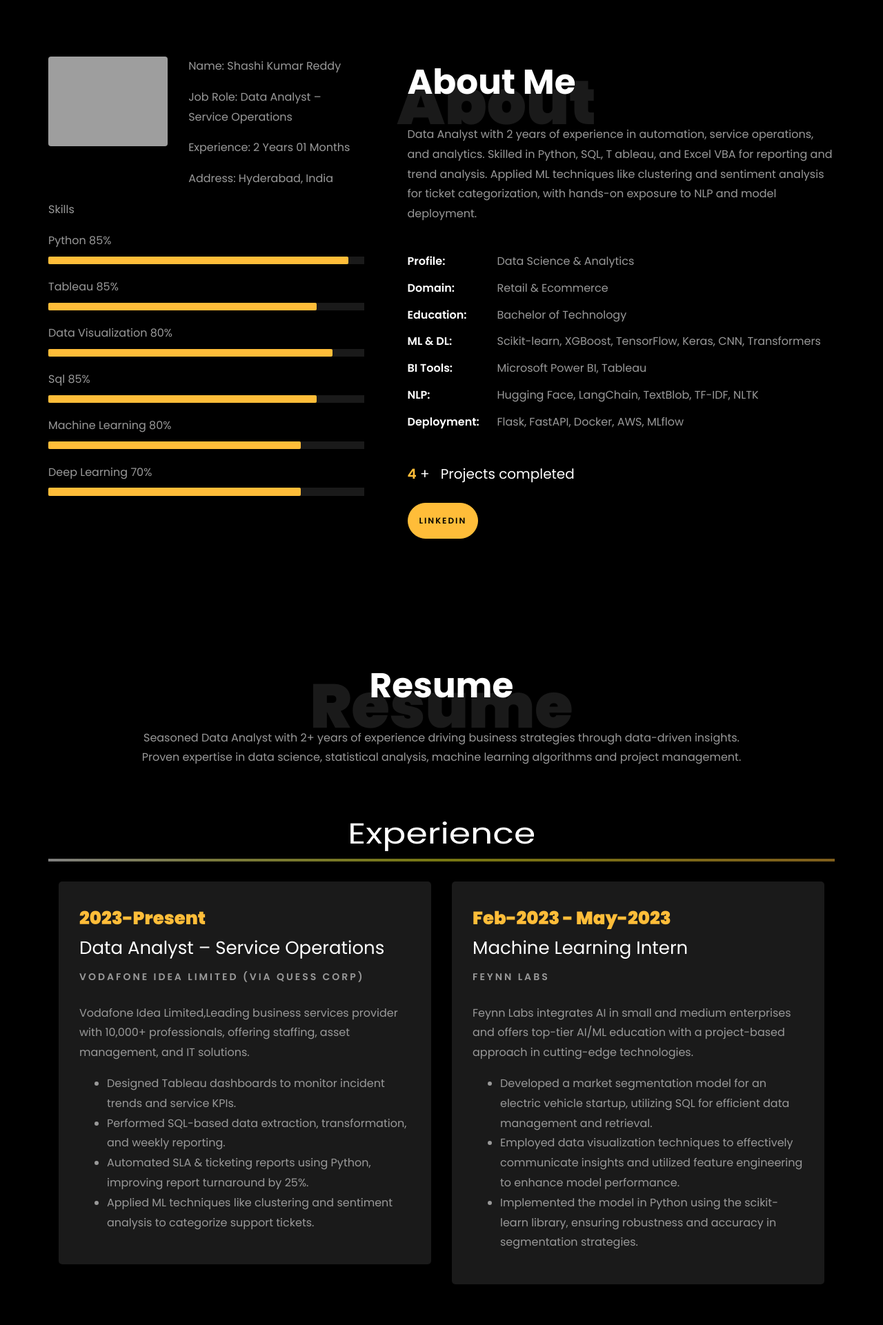
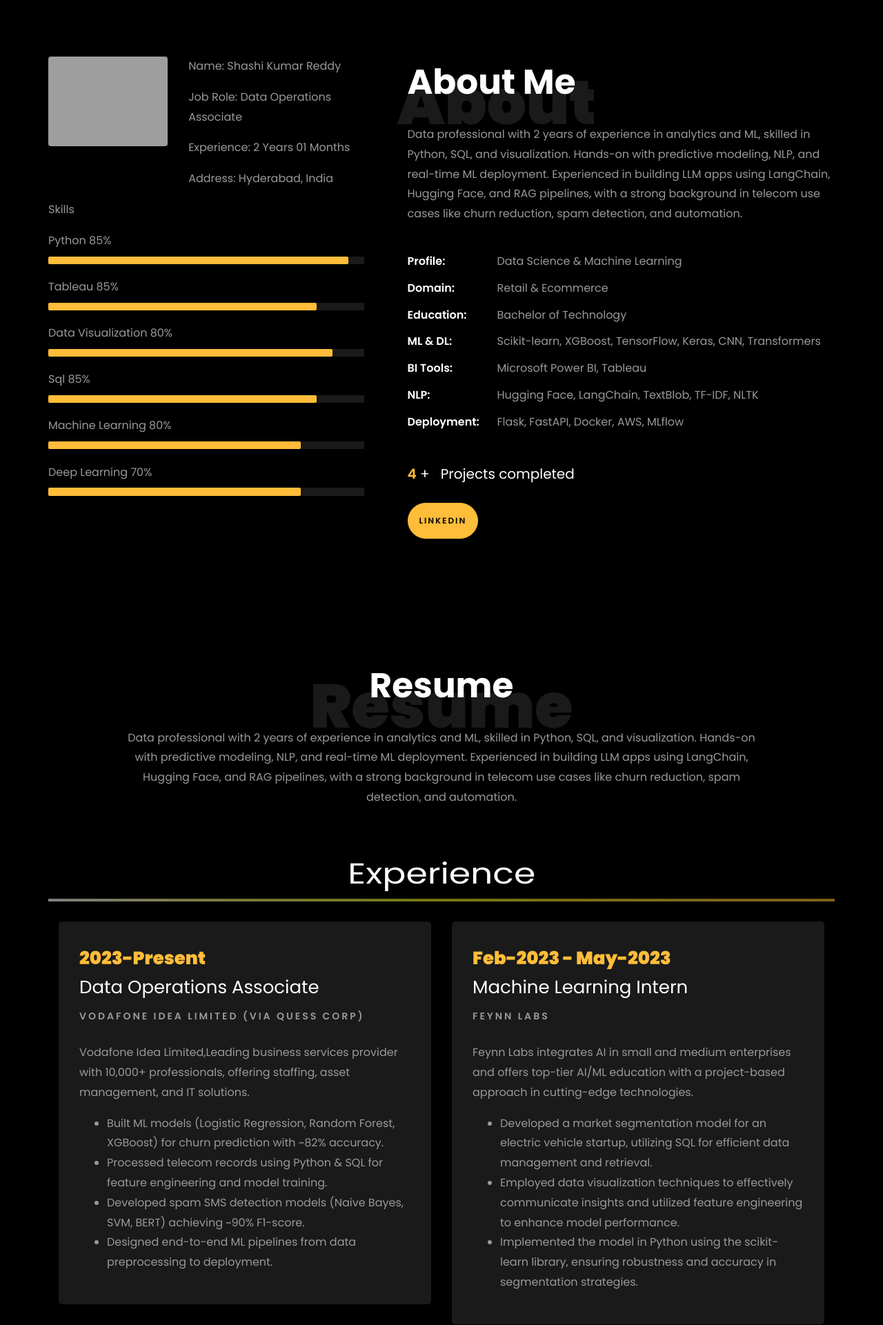
Before and after one commit to Shashi-chintalapalli/Shashi-chintalapalli.github.io, a plain HTML site: page index.html in a window 1280 px wide. Shown: the part 780-2701 px from the top of the page at 69% size. Drawn offline with Linux system fonts and the light colour scheme; grey boxes are pictures that could not be loaded; animation ran at ten frames a second; files whose address does not match are found by name.

Commit message:
Update index.html

```diff
--- a/index.html
+++ b/index.html
@@ -159,7 +159,7 @@
 
 						// Create an array of typing text
 						const typingTexts = [
-						' Data Analyst – Service Operations ',
+						'Data Operations Associate ',
 						'Machine Learning Intern  ',
 
 						];
@@ -187,7 +187,7 @@
 
 						<br>
 						<br>
-			            <h2>Data Analyst</h2>
+			            <h2>Data Operations Associate</h2>
 						<!-- <h2 class="d-flex" style="margin-bottom: 0">With over 5 years of experience</h2> -->
 						<!-- <br> -->
 			            <p><a href="https://www.linkedin.com/in/shashi-chintalapalli/" class="btn btn-primary py-3 px-4">LinkedIn</a>
@@ -228,7 +228,7 @@
 									<div class="col-sm-6 col-md-7">
 									  <div class="about-info">
 										<p><span class="title-s">Name: </span> <span>Shashi Kumar Reddy</span></p>
-										<p><span class="title-s">Job Role: </span> <span>Data Analyst – Service Operations</span></p>
+										<p><span class="title-s">Job Role: </span> <span>Data Operations Associate</span></p>
 										<p><span class="title-s">Experience: </span> <span>2 Years 01 Months</span></p>
 										<p><span class="title-s">Address: </span> <span>Hyderabad, India</span></p>
 									  </div>
@@ -283,9 +283,9 @@
 								<h1 class="big">About</h1>
 								<h2 class="mb-4">About Me</h2>
 
-								<p>Data Analyst with 2 years of experience in automation, service operations, and analytics. Skilled in Python, SQL, T ableau, and Excel VBA for reporting and trend analysis. Applied ML techniques like clustering and sentiment analysis for ticket categorization, with hands-on exposure to NLP and model deployment.</p>
+								<p>Data professional with 2 years of experience in analytics and ML, skilled in Python, SQL, and visualization. Hands-on with predictive modeling, NLP, and real-time ML deployment. Experienced in building LLM apps using LangChain, Hugging Face, and RAG pipelines, with a strong background in telecom use cases like churn reduction, spam detection, and automation.</p>
 								<ul class="about-info mt-4 px-md-0 px-2">
-									<li class="d-flex"><span>Profile:</span> <span>Data Science &amp; Analytics</span></li>
+									<li class="d-flex"><span>Profile:</span> <span>Data Science &amp; Machine Learning</span></li>
 									<li class="d-flex"><span>Domain:</span> <span>Retail & Ecommerce</span></li>
 									<li class="d-flex"><span>Education:</span> <span>Bachelor of Technology</span></li>
 									<li class="d-flex"><span>ML & DL:</span> <span>Scikit-learn, XGBoost, TensorFlow, Keras, CNN, Transformers</span></li>
@@ -323,7 +323,7 @@
           <div class="col-md-10 heading-section text-center ftco-animate">
           	<h1 class="big big-2">Resume</h1>
             <h2 class="mb-4">Resume</h2>
-            <p>Seasoned  Data Analyst with 2+ years of experience driving business strategies through data-driven insights. Proven expertise in data science, statistical analysis, machine learning algorithms and project management.</p>
+            <p>Data professional with 2 years of experience in analytics and ML, skilled in Python, SQL, and visualization. Hands-on with predictive modeling, NLP, and real-time ML deployment. Experienced in building LLM apps using LangChain, Hugging Face, and RAG pipelines, with a strong background in telecom use cases like churn reduction, spam detection, and automation.</p>
           </div>
         </div>
 
@@ -337,14 +337,14 @@
 				<div class="col-md-6">
 					<div class="resume-wrap ftco-animate">
 						<span class="date">2023-Present</span>
-						<h2>Data Analyst – Service Operations</h2>
+						<h2>Data Operations Associate</h2>
 						<span class="position">Vodafone Idea Limited (via Quess Corp)</span>
 						<p class="mt-4">Vodafone Idea Limited,Leading business services provider with 10,000+ professionals, offering staffing, asset management, and IT solutions.
 							<ul>
-								<li>Designed Tableau dashboards to monitor incident trends and service KPIs.</li>
-								<li>Performed SQL-based data extraction, transformation, and weekly reporting.</li>
-								<li>Automated SLA & ticketing reports using Python, improving report turnaround by 25%.</li>
-								<li>Applied ML techniques like clustering and sentiment analysis to categorize support tickets.</li>
+								<li>Built ML models (Logistic Regression, Random Forest, XGBoost) for churn prediction with ~82% accuracy.</li>
+								<li>Processed  telecom records using Python & SQL for feature engineering and model training.</li>
+								<li>Developed spam SMS detection models (Naive Bayes, SVM, BERT) achieving ~90% F1-score.</li>
+								<li>Designed end-to-end ML pipelines from data preprocessing to deployment.</li>
 							</ul>
 						</p>
 					</div>
@@ -477,7 +477,7 @@
               </a>
               <div class="text mt-3 float-right d-block">
 
-                <h3 class="heading"><a href="https://github.com/Shashi-chintalapalli/Power-BI/blob/main/Hr%20Dashboard.png">📄 Chat with Your PDF - (LangChain + OpenAI)</a></h3>
+                <h3 class="heading"><a href="https://github.com/Shashi-chintalapalli/Power-BI/blob/main/Hr%20Dashboard.png">📄 ChatBot — Multi-Document Q&A</a></h3>
                 <p>Streamlit app for semantic PDF search using LangChain, FAISS, OpenAI API. Dockerized with embeddings-based Q&A.</p>
               </div>
             </div>
```
